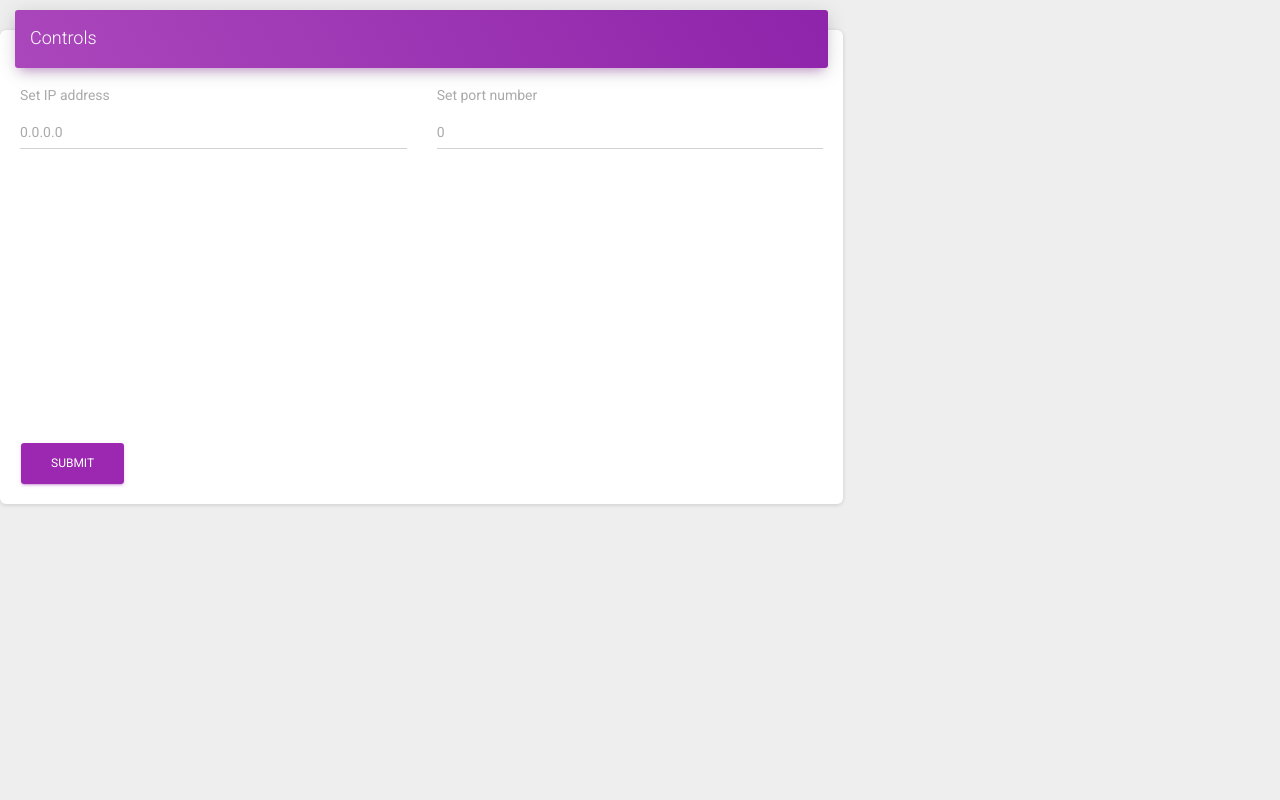
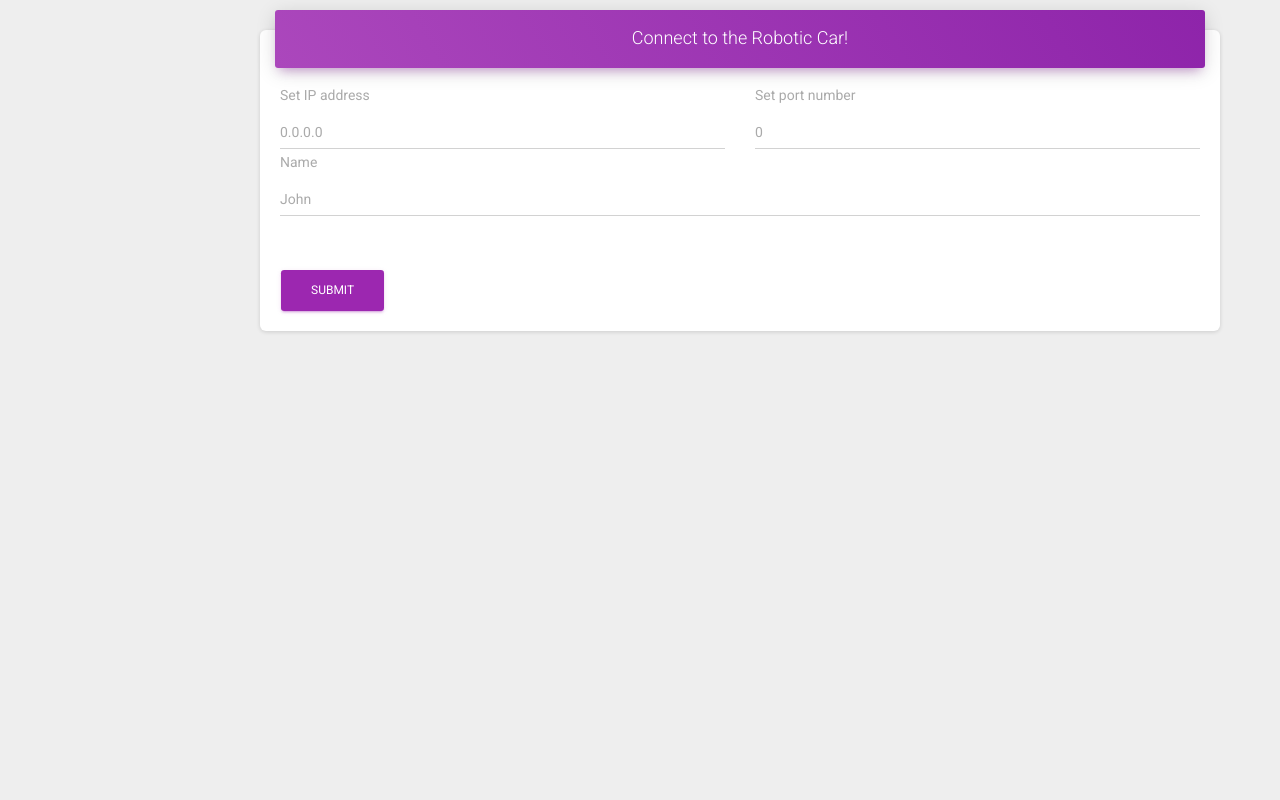
Before and after one commit to Jasmin-Yap/ICT2x01-p4-1, a Flask app: page / in a window 1280 px wide. Run offline with Flask 2, Linux system fonts and the light colour scheme; style sheets or scripts are compiled from the project's sources; some libraries are stand-ins or nearby versions.

Commit message:
updated files
- cleaned up code
- cleaned up integration of connection and dashboard pages
- cleaned up dashboard
- added student name input field in connection page for scoreboard

```diff
--- a/Web-Portal/controllers/connection_controller.py
+++ b/Web-Portal/controllers/connection_controller.py
@@ -1,6 +1,6 @@
 from models.connection import Connection
 from controllers import connection_controller, token_controller, maze_controller
-from flask import Flask, render_template, request, Blueprint
+from flask import Flask, render_template, request, Blueprint, redirect
 import requests
 
 conn = Connection()
@@ -12,13 +12,11 @@ def connect_to_car(ip, port):
     conn.set_ip(ip)
     conn.set_port(port)
 
-
 """
 get IP and port for the robotic car
 """
 def get_address():
     return {'ip': conn.get_ip(), 'port': conn.get_port()}
-
 
 """
 clear IP and port
@@ -27,14 +25,13 @@ def disconnect():
     conn.set_ip("0.0.0.0")
     conn.set_port("0")
 
-
 """
 Routing for maze pages
 """
 connection_page = Blueprint('connection_page', __name__)
 instruction_page = Blueprint('instruction_page', __name__)
 
-
+@connection_page.route('/')
 @connection_page.route('/connection', methods=['GET', 'POST'])
 def connectionPage():
     token_controller.check_token()
@@ -49,13 +46,10 @@ def connectionPage():
             r = token_controller.get_token()
             if token_controller.verify_token(r):
                 print("Verified")
-                return render_template('dashboard.html')
-
-    disconnect()
-    conn_details = connection_controller.get_address()
-    token_controller.clear_token()
-    maze_controller.clear_custom_mazes()
-    return render_template('connection.html', address=conn_details)
+                return redirect('/dashboard')
+    if request.method == 'GET':
+        conn_details = connection_controller.get_address()
+        return render_template('connection.html', address=conn_details)
 
 
 @instruction_page.route('/instruction', methods=['GET', 'POST'])
--- a/Web-Portal/controllers/dashboard_controller.py
+++ b/Web-Portal/controllers/dashboard_controller.py
@@ -2,15 +2,20 @@ from flask import Blueprint, render_template, jsonify, request
 from controllers import token_controller, connection_controller, maze_controller
 from models import blockly
 
-dashboard_page = Blueprint('dashboard_page', __name__)
 block_arr = []
+studentName = ''
 
 def get_instructions():
     instruction = block_arr
     return instruction
 
+"""
+Routing for dashboard
+"""
+dashboard_page = Blueprint('dashboard_page', __name__)
+
 @dashboard_page.route('/dashboard', methods=['GET', 'POST'])
-def blocklyPage():
+def dashboard():
     if request.method == 'POST':
         data = request.get_json()
         instructions = blockly.Blockly(data['instructions'])
--- a/Web-Portal/controllers/maze_controller.py
+++ b/Web-Portal/controllers/maze_controller.py
@@ -7,12 +7,12 @@ Creation of pregenerated mazes
 """
 map1 = [[0,0,0,0,0,0,0,0],
         [0,0,0,0,0,0,0,0],
-        [0,0,0,1,0,0,0,0],
-        [0,0,0,1,0,0,0,0],
-        [0,0,1,1,1,0,0,0],
-        [0,1,1,0,1,0,0,0],
-        [1,1,0,0,1,1,1,3],
-        [2,0,0,0,0,0,0,0]]
+        [0,0,0,0,0,0,0,0],
+        [0,0,0,0,0,0,0,0],
+        [0,0,0,0,0,0,0,0],
+        [0,0,0,0,0,0,0,0],
+        [2,1,1,1,1,1,1,3],
+        [0,0,0,0,0,0,0,0]]
 
 map2 = [[0,0,0,0,0,0,0,0],
         [0,0,0,0,0,0,0,0],
--- a/Web-Portal/controllers/token_controller.py
+++ b/Web-Portal/controllers/token_controller.py
@@ -4,26 +4,36 @@ from flask import Blueprint, render_template
 
 auth_token = Token()
 
+"""
+generating token using secrets
+"""
 def generate_token():
     auth_token.set_token(secrets.token_urlsafe(16))
-    # debugging
-    # logging.debug(auth_token.get_token())
-
     return auth_token.get_token()
 
+"""
+retrieving token
+"""
 def get_token():
     return auth_token.get_token()
 
+"""
+check if token exists
+"""
 def check_token():
     if auth_token.get_token() != None:
         return True
     else:
         generate_token()
 
+"""
+verify token with token from car
+"""
 def verify_token(token_from_car):
-    # logging.debug(self.auth_token.get_code())
-    # logging.debug(code)
     return secrets.compare_digest(token_from_car, auth_token.get_token())
 
+"""
+clear the token
+"""
 def clear_token():
     auth_token.set_token(None)
--- a/Web-Portal/models/maze.py
+++ b/Web-Portal/models/maze.py
@@ -2,11 +2,15 @@ class Maze:
     def __init__(self, maze_ID, arr):
         self.__maze_ID = maze_ID
         self.__map = arr
+
     def get_maze(self):
         return self.__map
+
     def get_maze_ID(self):
         return self.__maze_ID
+
     def update_maze(self, updatedMap):
         self.__map = updatedMap
+
     def toJSON(self):
         return {"maze_ID":self.__maze_ID, "map":self.__map}
--- a/Web-Portal/server.py
+++ b/Web-Portal/server.py
@@ -1,5 +1,5 @@
 import sys, logging
-from flask import Flask, render_template
+from flask import Flask, render_template, redirect
 from controllers import connection_controller, scoreboard_controller, dashboard_controller, token_controller, maze_controller
 
 logging.basicConfig(format='%(levelname)s:%(message)s', level=logging.DEBUG)
@@ -12,10 +12,13 @@ app.register_blueprint(scoreboard_controller.scoreboard_page)
 app.register_blueprint(dashboard_controller.dashboard_page)
 app.register_blueprint(maze_controller.mazecreator_page)
 
-@app.route('/')
-def connection():
+@app.route('/EndSession')
+def EndSession():
+    connection_controller.disconnect()
     conn_details = connection_controller.get_address()
-    return render_template('connection.html', address=conn_details)
+    token_controller.clear_token()
+    maze_controller.clear_custom_mazes()
+    return redirect('/')
 
 if __name__ == '__main__':
     app.run(host='127.0.0.1', port=8000, debug=True)
--- a/Web-Portal/templates/connection.html
+++ b/Web-Portal/templates/connection.html
@@ -17,27 +17,35 @@
 </head>
 
 <body class="">
-    <!-- Robotic Car Controls -->
-    <div class="row">
-        <div class="col-md-8">
-            <div class="card">
+    <div class="wrapper ">
+        <div class="main-panel">
+            <!-- Robotic Car Controls -->
+            <div class="card" style="width: 60rem;">
                 <div class="card-header card-header-primary">
-                    <h4 class="card-title">
-                        Controls</h4>
+                    <h4 class="card-title text-center">
+                        Connect to the Robotic Car!</h4>
                 </div>
                 <div class="card-body">
                     <form action="/connection" method="post">
                         <div class="row">
                             <div class="col">
                                 <label for="ipInput">Set IP address</label>
-                                <input type="text" class="form-control" required name="ipInput" placeholder={{address.ip}}>
+                                <input type="text" class="form-control" required name="ipInput"
+                                    placeholder={{address.ip}}>
                             </div>
                             <div class="col">
                                 <label for="portInput">Set port number</label>
-                                <input type="text" class="form-control" required name="portInput" placeholder={{address.port}}>
+                                <input type="text" class="form-control" required name="portInput"
+                                    placeholder={{address.port}}>
                             </div>
                         </div>
-                        <br><br><br><br><br><br><br><br><br><br><br><br>
+                        <div class="row">
+                            <div class="col">
+                                <label for="studentName">Name</label>
+                                <input type="text" class="form-control" required name="studentName" placeholder=John>
+                            </div>
+                        </div>
+                        <br><br>
                         <button type="submit" class="btn btn-primary">Submit</button>
                     </form>
                 </div>
```
Also changed, not shown: Web-Portal/templates/base.html (+1 -10 lines), Web-Portal/templates/dashboard.html (+10 -7 lines).
